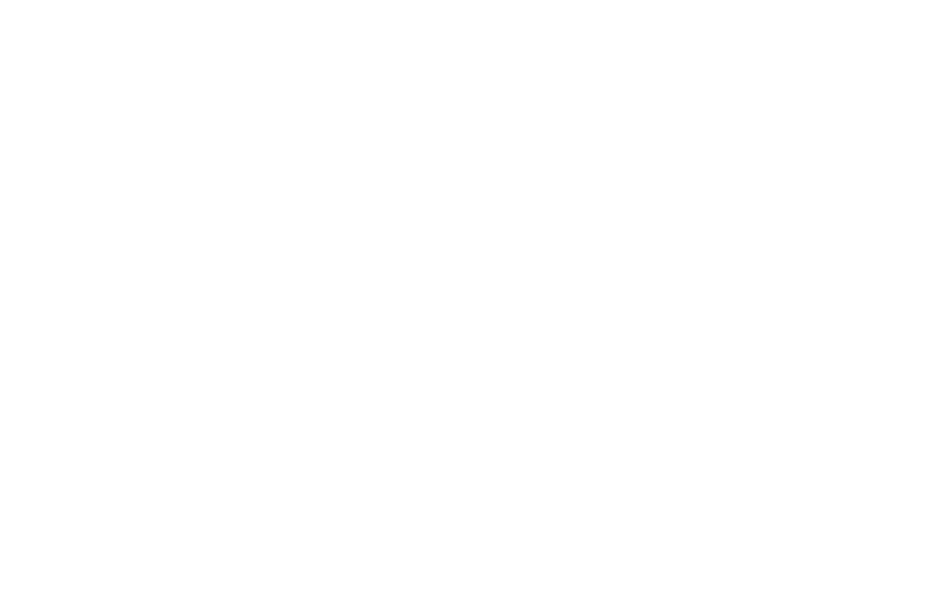
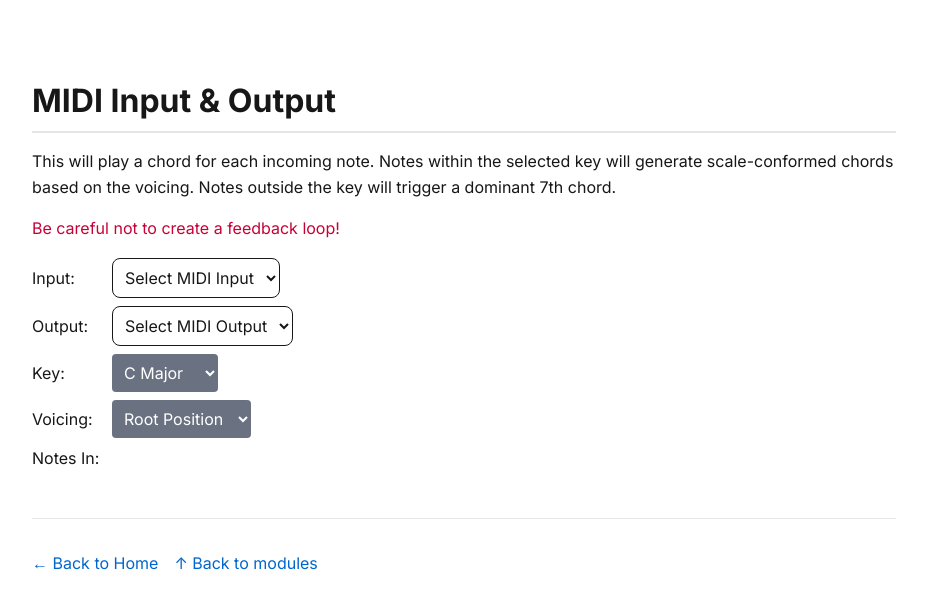
Before and after one commit to ep390/ep390, a Next.js app in the folder website/: page /students/fumiya/hw4 in a window 1280 px wide. Before the commit this address had no page. Shown: the top 608 px of the page, without its empty margins (176-1103 px from the left). Built offline with nearby package versions, Linux system fonts and the light colour scheme.

Commit message:
HW4 submission

```diff
--- /dev/null
+++ b/website/app/students/fumiya/hw4/page.jsx
@@ -0,0 +1,190 @@
+"use client";
+
+import { useState } from "react";
+import styles from "@/app/[...markdown]/markdown.module.css";
+import ModuleFooter from "@/components/ModuleFooter";
+
+import {
+  MidiInputSelector,
+  MidiOutputSelector,
+  MidiMessage,
+  useMidiOutputSelection,
+  useMidiContext,
+  useMidiHandlers,
+} from "@/components/midi";
+
+/**
+ * Generates all 12 major and 12 minor scales.
+ * @returns {Object} An object where keys are scale identifiers and values are scale info.
+ */
+function generateAllScales() {
+  const scales = {};
+  const noteNames = ["C", "C#", "D", "D#", "E", "F", "F#", "G", "G#", "A", "A#", "B"];
+  const majorIntervals = [0, 2, 4, 5, 7, 9, 11];
+  const minorIntervals = [0, 2, 3, 5, 7, 8, 10];
+
+  for (let i = 0; i < 12; i++) {
+    // Generate Major Scale
+    const majorKey = `${noteNames[i]}_major`;
+    scales[majorKey] = {
+      name: `${noteNames[i]} Major`,
+      notes: majorIntervals.map(interval => (i + interval) % 12),
+    };
+    // Generate Minor Scale
+    const minorKey = `${noteNames[i]}_minor`;
+    scales[minorKey] = {
+      name: `${noteNames[i]} Minor`,
+      notes: minorIntervals.map(interval => (i + interval) % 12),
+    };
+  }
+  return scales;
+}
+
+const SCALES = generateAllScales();
+
+/**
+ * Adjusts a MIDI note to the nearest note below it that is in the specified scale.
+ * @param {number} note - The MIDI note number.
+ * @param {number[]} scale - An array of note numbers (0-11) representing the scale.
+ * @returns {number} The conformed MIDI note number.
+ */
+function conformToScale(note, scale) {
+  let conformedNote = note;
+  // While the current note's pitch class is not in the scale, decrement it.
+  while (!scale.includes(conformedNote % 12)) {
+    conformedNote--;
+  }
+  return conformedNote;
+}
+
+export default function MidiIoPage() {
+  const { error } = useMidiContext();
+  const { selectedOutput } = useMidiOutputSelection();
+  const [activeNotes, setActiveNotes] = useState(new Set());
+  const [voicing, setVoicing] = useState("root"); // 'root', 'first', 'second', 'third', 'open'
+  const [scaleKey, setScaleKey] = useState("C_major");
+
+  const strumDelay = 50; // Delay in milliseconds
+
+  const getChordNotes = (note) => {
+    const intervals = {
+      root: [0, 4, 7, 11], // R, M3, P5, M7
+      first: [4, 7, 11, 12], // M3, P5, M7, R+8va
+      second: [7, 11, 12, 16], // P5, M7, R+8va, M3+8va
+      third: [11, 12, 16, 19], // M7, R+8va, M3+8va, P5+8va
+      open: [0, 7, 16, 23], // R, P5, M3+8va, M7+8va
+    };
+
+    const selectedScale = SCALES[scaleKey].notes;
+    const selectedIntervals = intervals[voicing] || intervals.root;
+    return selectedIntervals.map(interval => conformToScale(note + interval, selectedScale));
+  };
+
+  useMidiHandlers({
+    noteOn: async (note, velocity, channel) => {
+      if (!selectedOutput) return;
+      setActiveNotes(prev => new Set(prev).add(note));
+
+      const selectedScale = SCALES[scaleKey].notes;
+      const isNoteInScale = selectedScale.includes(note % 12);
+      let chordNotes;
+
+      if (isNoteInScale) {
+        chordNotes = getChordNotes(note);
+      } else {
+        // If the note is not in the scale, play a dominant 7th chord from that note
+        const dominantIntervals = [0, 4, 7, 10]; // R, M3, P5, m7
+        chordNotes = dominantIntervals.map(interval => note + interval);
+      }
+
+      for (const chordNote of chordNotes) {
+        selectedOutput.send(MidiMessage.noteOn(chordNote, velocity, channel));
+        await pause(strumDelay);
+      }
+    },
+    noteOff: (note, velocity, channel) => {
+      if (!selectedOutput) return;
+      setActiveNotes(prev => { prev.delete(note); return new Set(prev) });
+
+      const selectedScale = SCALES[scaleKey].notes;
+      const isNoteInScale = selectedScale.includes(note % 12);
+
+      const notesToTurnOff = isNoteInScale ? getChordNotes(note) : [0, 4, 7, 10].map(i => note + i);
+
+      for (const chordNote of notesToTurnOff) {
+        selectedOutput.send(MidiMessage.noteOff(chordNote, velocity, channel));
+      }
+    },
+  });
+
+  return (
+    <div className="container mx-auto px-4 py-8 max-w-4xl">
+      <div className={styles.markdownContent}>
+        <h1>MIDI Input & Output</h1>
+        <p>
+          This will play a chord for each incoming note. Notes within the selected
+          key will generate scale-conformed chords based on the voicing. Notes
+          outside the key will trigger a dominant 7th chord.
+        </p>
+        <p className="text-rose-700">Be careful not to create a feedback loop!</p>
+        <div className="flex flex-col gap-2">
+          <div className="flex items-center gap-2">
+            <span className="inline-block w-18">Input:</span>
+            <MidiInputSelector />
+          </div>
+          <div className="flex items-center gap-2">
+            <span className="inline-block w-18">Output:</span>
+            <MidiOutputSelector />
+          </div>
+          <div className="flex items-center gap-2">
+            <label htmlFor="scale-selector" className="inline-block w-18">Key:</label>
+            <select
+              id="scale-selector"
+              value={scaleKey}
+              onChange={(e) => setScaleKey(e.target.value)}
+              className="bg-gray-500 text-white p-2 rounded hover:bg-gray-400"
+            >
+              {Object.entries(SCALES).map(([key, { name }]) => (
+                <option key={key} value={key}>
+                  {name}
+                </option>
+              ))}
+            </select>
+          </div>
+          <div className="flex items-center gap-2">
+            <label htmlFor="voicing-selector" className="inline-block w-18">Voicing:</label>
+            <select
+              id="voicing-selector"
+              value={voicing}
+              onChange={(e) => setVoicing(e.target.value)}
+              className="bg-gray-500 text-white p-2 rounded hover:bg-gray-400"
+            >
+              <option value="root">Root Position</option>
+              <option value="first">1st Inversion</option>
+              <option value="second">2nd Inversion</option>
+              <option value="third">3rd Inversion</option>
+              <option value="open">Open Voicing</option>
+            </select>
+          </div>
+          {error && <div className="text-red-500 mt-2">{error}</div>}
+        </div>
+        <div className="mt-2">
+          <span className="inline-block w-18">Notes In:</span>
+          <span className="text-sm text-gray-500">
+            {Array.from(activeNotes).join(", ")}
+          </span>
+        </div>
+        <ModuleFooter />
+      </div>
+    </div>
+  );
+}
+
+/**
+ * Pauses execution for a specified number of milliseconds.
+ * @param {number} ms - The number of milliseconds to pause.
+ * @returns {Promise<void>}
+ */
+function pause(ms) {
+  return new Promise(resolve => setTimeout(resolve, ms));
+}
```
